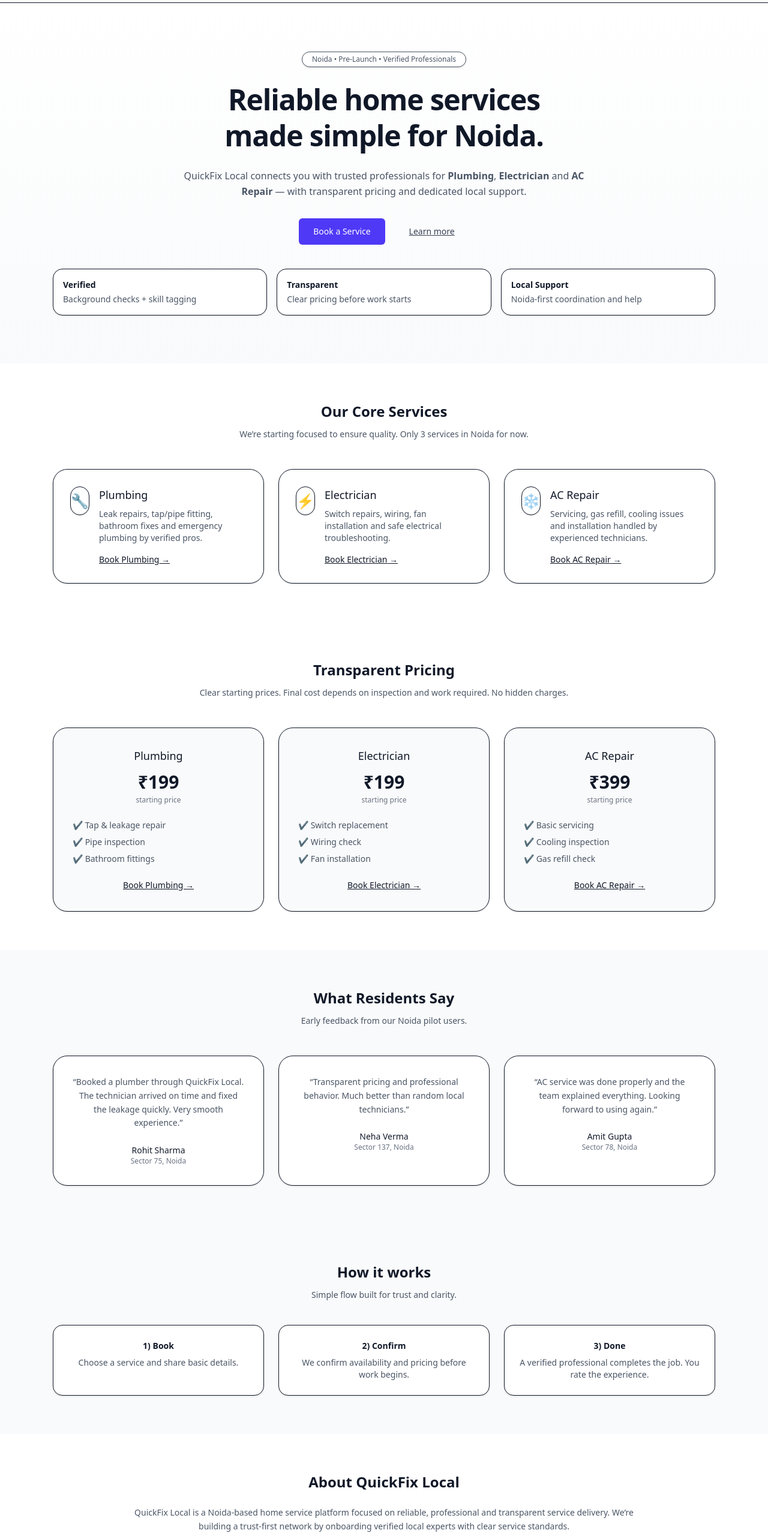
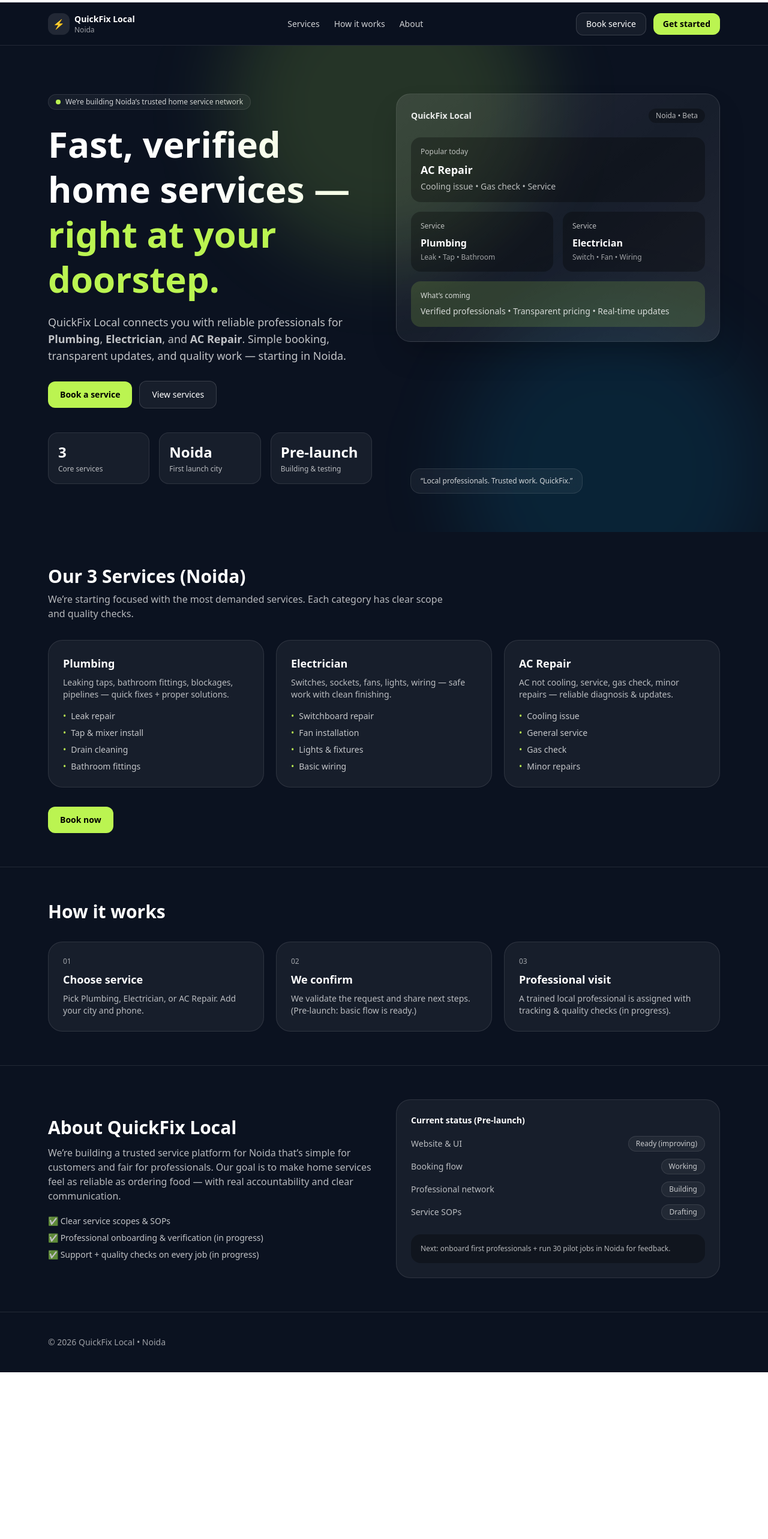
Before and after one commit to adarsh39565-hue/quickfixlocal, a Next.js app: page / in a window 1280 px wide. Shown: the part 60-2626 px from the top of the page at 60% size. After the commit the page ends 2348 px from the top, so only its background shows below. Built offline with nearby package versions, Linux system fonts and the light colour scheme.

Commit message:
Update page.tsx

```diff
--- a/app/page.tsx
+++ b/app/page.tsx
@@ -1,308 +1,301 @@
 import Link from "next/link";
-import { Button } from "../components/ui/button";
-import { Card } from "../components/ui/card";
 
-const ServiceIcon = ({ label }: { label: string }) => {
-  const icon =
-    label === "Plumbing" ? "🔧" : label === "Electrician" ? "⚡" : "❄️";
+export default function HomePage() {
   return (
-    <div className="flex h-12 w-12 items-center justify-center rounded-2xl border bg-white text-2xl shadow-sm">
-      {icon}
+    <main className="min-h-screen bg-[#0B1220] text-white">
+      {/* Top Nav */}
+      <header className="sticky top-0 z-50 border-b border-white/10 bg-[#0B1220]/70 backdrop-blur">
+        <div className="mx-auto flex max-w-6xl items-center justify-between px-4 py-4">
+          <Link href="/" className="flex items-center gap-2">
+            <span className="inline-flex h-9 w-9 items-center justify-center rounded-xl bg-white/10">
+              ⚡
+            </span>
+            <div className="leading-tight">
+              <div className="text-sm font-semibold">QuickFix Local</div>
+              <div className="text-xs text-white/60">Noida</div>
             </div>
-  );
-};
+          </Link>
 
-export default function Home() {
-  return (
-    <div className="bg-white text-gray-900">
-      {/* HERO */}
-      <section className="relative overflow-hidden bg-gradient-to-b from-white to-gray-50">
-        <div className="mx-auto max-w-6xl px-6 py-20 text-center">
-          <p className="inline-flex rounded-full border bg-white px-4 py-1 text-xs text-gray-600 shadow-sm">
-            Noida • Pre-Launch • Verified Professionals
+          <nav className="hidden items-center gap-6 text-sm text-white/80 md:flex">
+            <a href="#services" className="hover:text-white">Services</a>
+            <a href="#how" className="hover:text-white">How it works</a>
+            <a href="#about" className="hover:text-white">About</a>
+          </nav>
+
+          <div className="flex items-center gap-3">
+            <Link
+              href="/book"
+              className="rounded-xl border border-white/15 bg-white/5 px-4 py-2 text-sm hover:bg-white/10"
+            >
+              Book service
+            </Link>
+            <Link
+              href="/get-started"
+              className="rounded-xl bg-lime-300 px-4 py-2 text-sm font-semibold text-black hover:bg-lime-200"
+            >
+              Get started
+            </Link>
+          </div>
+        </div>
+      </header>
+
+      {/* Hero */}
+      <section className="relative overflow-hidden">
+        {/* glow */}
+        <div className="pointer-events-none absolute -top-40 left-1/2 h-[520px] w-[520px] -translate-x-1/2 rounded-full bg-lime-300/15 blur-3xl" />
+        <div className="pointer-events-none absolute -bottom-40 right-0 h-[520px] w-[520px] rounded-full bg-sky-400/10 blur-3xl" />
+
+        <div className="mx-auto grid max-w-6xl gap-10 px-4 py-14 md:grid-cols-2 md:py-20">
+          {/* Left */}
+          <div>
+            <p className="inline-flex items-center gap-2 rounded-full border border-white/10 bg-white/5 px-3 py-1 text-xs text-white/80">
+              <span className="h-2 w-2 rounded-full bg-lime-300" />
+              We’re building Noida’s trusted home service network
             </p>
 
-          <h1 className="mt-6 text-4xl md:text-5xl font-semibold leading-tight tracking-tight">
-            Reliable home services <br /> made simple for Noida.
+            <h1 className="mt-5 text-4xl font-extrabold leading-tight md:text-6xl">
+              Fast, verified home services —
+              <span className="text-lime-300"> right at your doorstep.</span>
             </h1>
 
-          <p className="mt-6 mx-auto max-w-2xl text-sm md:text-base text-gray-600 leading-relaxed">
-            QuickFix Local connects you with trusted professionals for{" "}
-            <b>Plumbing</b>, <b>Electrician</b> and <b>AC Repair</b> — with
-            transparent pricing and dedicated local support.
+            <p className="mt-5 max-w-xl text-base text-white/75 md:text-lg">
+              QuickFix Local connects you with reliable professionals for
+              <b> Plumbing</b>, <b> Electrician</b>, and <b> AC Repair</b>.
+              Simple booking, transparent updates, and quality work — starting in Noida.
             </p>
 
-          <div className="mt-8 flex justify-center gap-4">
-            <Link href="/book">
-              <Button className="px-6 py-3">Book a Service</Button>
+            <div className="mt-7 flex flex-wrap items-center gap-3">
+              <Link
+                href="/book"
+                className="rounded-xl bg-lime-300 px-5 py-3 text-sm font-semibold text-black hover:bg-lime-200"
+              >
+                Book a service
               </Link>
-
               <a
-              href="#about"
-              className="px-6 py-3 text-sm text-gray-700 underline"
+                href="#services"
+                className="rounded-xl border border-white/15 bg-white/5 px-5 py-3 text-sm hover:bg-white/10"
               >
-              Learn more
+                View services
               </a>
             </div>
 
-          <div className="mt-10 grid grid-cols-1 gap-4 sm:grid-cols-3">
-            <div className="rounded-2xl border bg-white p-4 text-left shadow-sm">
-              <div className="text-sm font-semibold">Verified</div>
-              <div className="mt-1 text-sm text-gray-600">
-                Background checks + skill tagging
+            {/* Stats */}
+            <div className="mt-10 grid grid-cols-3 gap-4">
+              <div className="rounded-2xl border border-white/10 bg-white/5 p-4">
+                <div className="text-2xl font-bold">3</div>
+                <div className="mt-1 text-xs text-white/70">Core services</div>
+              </div>
+              <div className="rounded-2xl border border-white/10 bg-white/5 p-4">
+                <div className="text-2xl font-bold">Noida</div>
+                <div className="mt-1 text-xs text-white/70">First launch city</div>
+              </div>
+              <div className="rounded-2xl border border-white/10 bg-white/5 p-4">
+                <div className="text-2xl font-bold">Pre-launch</div>
+                <div className="mt-1 text-xs text-white/70">Building & testing</div>
               </div>
             </div>
-            <div className="rounded-2xl border bg-white p-4 text-left shadow-sm">
-              <div className="text-sm font-semibold">Transparent</div>
-              <div className="mt-1 text-sm text-gray-600">
-                Clear pricing before work starts
+          </div>
+
+          {/* Right - Visual Card (like your reference) */}
+          <div className="relative">
+            <div className="rounded-3xl border border-white/10 bg-gradient-to-br from-white/10 via-white/5 to-white/10 p-6 shadow-2xl">
+              <div className="flex items-center justify-between">
+                <div className="text-sm font-semibold text-white/90">QuickFix Local</div>
+                <div className="rounded-full bg-black/30 px-3 py-1 text-xs text-white/70">
+                  Noida • Beta
                 </div>
               </div>
-            <div className="rounded-2xl border bg-white p-4 text-left shadow-sm">
-              <div className="text-sm font-semibold">Local Support</div>
-              <div className="mt-1 text-sm text-gray-600">
-                Noida-first coordination and help
+
+              <div className="mt-6 grid gap-4">
+                <div className="rounded-2xl bg-black/30 p-4">
+                  <div className="text-xs text-white/70">Popular today</div>
+                  <div className="mt-2 text-lg font-semibold">AC Repair</div>
+                  <div className="mt-1 text-sm text-white/70">
+                    Cooling issue • Gas check • Service
+                  </div>
+                </div>
+
+                <div className="grid grid-cols-2 gap-4">
+                  <div className="rounded-2xl bg-black/30 p-4">
+                    <div className="text-xs text-white/70">Service</div>
+                    <div className="mt-2 font-semibold">Plumbing</div>
+                    <div className="mt-1 text-xs text-white/60">
+                      Leak • Tap • Bathroom
+                    </div>
+                  </div>
+                  <div className="rounded-2xl bg-black/30 p-4">
+                    <div className="text-xs text-white/70">Service</div>
+                    <div className="mt-2 font-semibold">Electrician</div>
+                    <div className="mt-1 text-xs text-white/60">
+                      Switch • Fan • Wiring
+                    </div>
+                  </div>
+                </div>
+
+                <div className="rounded-2xl bg-lime-300/15 p-4">
+                  <div className="text-xs text-white/80">What’s coming</div>
+                  <div className="mt-2 text-sm text-white/80">
+                    Verified professionals • Transparent pricing • Real-time updates
+                  </div>
+                </div>
+              </div>
+            </div>
+
+            {/* little badge */}
+            <div className="absolute -bottom-4 left-6 rounded-2xl border border-white/10 bg-white/5 px-4 py-3 text-xs text-white/80 backdrop-blur">
+              “Local professionals. Trusted work. QuickFix.”
+            </div>
+          </div>
+        </div>
+      </section>
+
+      {/* Services */}
+      <section id="services" className="mx-auto max-w-6xl px-4 py-14">
+        <h2 className="text-2xl font-bold md:text-3xl">Our 3 Services (Noida)</h2>
+        <p className="mt-2 max-w-2xl text-white/70">
+          We’re starting focused with the most demanded services. Each category has clear scope and quality checks.
+        </p>
+
+        <div className="mt-8 grid gap-5 md:grid-cols-3">
+          <ServiceCard
+            title="Plumbing"
+            desc="Leaking taps, bathroom fittings, blockages, pipelines — quick fixes + proper solutions."
+            points={["Leak repair", "Tap & mixer install", "Drain cleaning", "Bathroom fittings"]}
+          />
+          <ServiceCard
+            title="Electrician"
+            desc="Switches, sockets, fans, lights, wiring — safe work with clean finishing."
+            points={["Switchboard repair", "Fan installation", "Lights & fixtures", "Basic wiring"]}
+          />
+          <ServiceCard
+            title="AC Repair"
+            desc="AC not cooling, service, gas check, minor repairs — reliable diagnosis & updates."
+            points={["Cooling issue", "General service", "Gas check", "Minor repairs"]}
+          />
+        </div>
+
+        <div className="mt-8">
+          <Link
+            href="/book"
+            className="inline-flex rounded-xl bg-lime-300 px-5 py-3 text-sm font-semibold text-black hover:bg-lime-200"
+          >
+            Book now
+          </Link>
+        </div>
+      </section>
+
+      {/* How it works */}
+      <section id="how" className="border-t border-white/10">
+        <div className="mx-auto max-w-6xl px-4 py-14">
+          <h2 className="text-2xl font-bold md:text-3xl">How it works</h2>
+
+          <div className="mt-8 grid gap-5 md:grid-cols-3">
+            <StepCard
+              n="01"
+              title="Choose service"
+              desc="Pick Plumbing, Electrician, or AC Repair. Add your city and phone."
+            />
+            <StepCard
+              n="02"
+              title="We confirm"
+              desc="We validate the request and share next steps. (Pre-launch: basic flow is ready.)"
+            />
+            <StepCard
+              n="03"
+              title="Professional visit"
+              desc="A trained local professional is assigned with tracking & quality checks (in progress)."
+            />
+          </div>
+        </div>
+      </section>
+
+      {/* About */}
+      <section id="about" className="border-t border-white/10">
+        <div className="mx-auto max-w-6xl px-4 py-14">
+          <div className="grid gap-10 md:grid-cols-2 md:items-center">
+            <div>
+              <h2 className="text-2xl font-bold md:text-3xl">About QuickFix Local</h2>
+              <p className="mt-3 text-white/70">
+                We’re building a trusted service platform for Noida that’s simple for customers
+                and fair for professionals. Our goal is to make home services feel as reliable as ordering food —
+                with real accountability and clear communication.
+              </p>
+              <ul className="mt-5 space-y-2 text-sm text-white/75">
+                <li>✅ Clear service scopes & SOPs</li>
+                <li>✅ Professional onboarding & verification (in progress)</li>
+                <li>✅ Support + quality checks on every job (in progress)</li>
+              </ul>
+            </div>
+
+            <div className="rounded-3xl border border-white/10 bg-white/5 p-6">
+              <div className="text-sm font-semibold">Current status (Pre-launch)</div>
+              <div className="mt-4 space-y-3 text-sm text-white/75">
+                <StatusRow label="Website & UI" value="Ready (improving)" />
+                <StatusRow label="Booking flow" value="Working" />
+                <StatusRow label="Professional network" value="Building" />
+                <StatusRow label="Service SOPs" value="Drafting" />
+              </div>
+
+              <div className="mt-6 rounded-2xl bg-black/30 p-4 text-xs text-white/70">
+                Next: onboard first professionals + run 30 pilot jobs in Noida for feedback.
               </div>
             </div>
           </div>
         </div>
       </section>
 
-      {/* SERVICES */}
-      <section className="py-16">
-        <div className="mx-auto max-w-6xl px-6">
-          <h2 className="text-center text-2xl font-semibold">
-            Our Core Services
-          </h2>
-          <p className="mx-auto mt-3 max-w-2xl text-center text-sm text-gray-600">
-            We’re starting focused to ensure quality. Only 3 services in Noida
-            for now.
-          </p>
-
-          <div className="mt-12 grid gap-6 md:grid-cols-3">
-            {[
-              {
-                title: "Plumbing",
-                desc: "Leak repairs, tap/pipe fitting, bathroom fixes and emergency plumbing by verified pros.",
-              },
-              {
-                title: "Electrician",
-                desc: "Switch repairs, wiring, fan installation and safe electrical troubleshooting.",
-              },
-              {
-                title: "AC Repair",
-                desc: "Servicing, gas refill, cooling issues and installation handled by experienced technicians.",
-              },
-            ].map((s) => (
-              <Card
-                key={s.title}
-                className="rounded-3xl border bg-white p-7 shadow-sm transition hover:-translate-y-1 hover:shadow-md"
-              >
-                <div className="flex items-start gap-4">
-                  <ServiceIcon label={s.title} />
-                  <div>
-                    <h3 className="text-lg font-medium">{s.title}</h3>
-                    <p className="mt-2 text-sm text-gray-600">{s.desc}</p>
-                    <Link
-                      className="mt-4 inline-block text-sm underline"
-                      href="/book"
-                    >
-                      Book {s.title} →
-                    </Link>
-                  </div>
-                </div>
-              </Card>
-            ))}
-          </div>
-        </div>
-      </section>
-
-      {/* PRICING PREVIEW */}
-      <section className="bg-white py-16">
-        <div className="mx-auto max-w-6xl px-6 text-center">
-          <h2 className="text-2xl font-semibold">Transparent Pricing</h2>
-
-          <p className="mt-3 text-sm text-gray-600 max-w-2xl mx-auto">
-            Clear starting prices. Final cost depends on inspection and work
-            required. No hidden charges.
-          </p>
-
-          <div className="mt-12 grid gap-6 md:grid-cols-3">
-            <div className="rounded-3xl border bg-gray-50 p-8 shadow-sm hover:shadow-md transition">
-              <h3 className="text-lg font-medium">Plumbing</h3>
-              <p className="mt-3 text-3xl font-semibold">₹199</p>
-              <p className="mt-1 text-xs text-gray-500">starting price</p>
-
-              <ul className="mt-6 text-sm text-gray-600 space-y-2 text-left">
-                <li>✔ Tap & leakage repair</li>
-                <li>✔ Pipe inspection</li>
-                <li>✔ Bathroom fittings</li>
-              </ul>
-
-              <Link
-                href="/book"
-                className="mt-6 inline-block text-sm underline"
-              >
-                Book Plumbing →
-              </Link>
-            </div>
-
-            <div className="rounded-3xl border bg-gray-50 p-8 shadow-sm hover:shadow-md transition">
-              <h3 className="text-lg font-medium">Electrician</h3>
-              <p className="mt-3 text-3xl font-semibold">₹199</p>
-              <p className="mt-1 text-xs text-gray-500">starting price</p>
-
-              <ul className="mt-6 text-sm text-gray-600 space-y-2 text-left">
-                <li>✔ Switch replacement</li>
-                <li>✔ Wiring check</li>
-                <li>✔ Fan installation</li>
-              </ul>
-
-              <Link
-                href="/book"
-                className="mt-6 inline-block text-sm underline"
-              >
-                Book Electrician →
-              </Link>
-            </div>
-
-            <div className="rounded-3xl border bg-gray-50 p-8 shadow-sm hover:shadow-md transition">
-              <h3 className="text-lg font-medium">AC Repair</h3>
-              <p className="mt-3 text-3xl font-semibold">₹399</p>
-              <p className="mt-1 text-xs text-gray-500">starting price</p>
-
-              <ul className="mt-6 text-sm text-gray-600 space-y-2 text-left">
-                <li>✔ Basic servicing</li>
-                <li>✔ Cooling inspection</li>
-                <li>✔ Gas refill check</li>
-              </ul>
-
-              <Link href="/book" className="mt-6 inline-block text-sm underline">
-                Book AC Repair →
-              </Link>
-            </div>
-          </div>
-        </div>
-      </section>
-
-      {/* TESTIMONIALS */}
-      <section className="bg-gray-50 py-16">
-        <div className="mx-auto max-w-6xl px-6 text-center">
-          <h2 className="text-2xl font-semibold">What Residents Say</h2>
-
-          <p className="mt-3 text-sm text-gray-600 max-w-2xl mx-auto">
-            Early feedback from our Noida pilot users.
-          </p>
-
-          <div className="mt-12 grid gap-6 md:grid-cols-3">
-            <div className="rounded-3xl border bg-white p-8 shadow-sm">
-              <p className="text-sm text-gray-600 leading-relaxed">
-                “Booked a plumber through QuickFix Local. The technician arrived
-                on time and fixed the leakage quickly. Very smooth experience.”
-              </p>
-              <div className="mt-6">
-                <p className="text-sm font-medium text-gray-900">Rohit Sharma</p>
-                <p className="text-xs text-gray-500">Sector 75, Noida</p>
-              </div>
-            </div>
-
-            <div className="rounded-3xl border bg-white p-8 shadow-sm">
-              <p className="text-sm text-gray-600 leading-relaxed">
-                “Transparent pricing and professional behavior. Much better than
-                random local technicians.”
-              </p>
-              <div className="mt-6">
-                <p className="text-sm font-medium text-gray-900">Neha Verma</p>
-                <p className="text-xs text-gray-500">Sector 137, Noida</p>
-              </div>
-            </div>
-
-            <div className="rounded-3xl border bg-white p-8 shadow-sm">
-              <p className="text-sm text-gray-600 leading-relaxed">
-                “AC service was done properly and the team explained everything.
-                Looking forward to using again.”
-              </p>
-              <div className="mt-6">
-                <p className="text-sm font-medium text-gray-900">Amit Gupta</p>
-                <p className="text-xs text-gray-500">Sector 78, Noida</p>
-              </div>
-            </div>
-          </div>
-        </div>
-      </section>
-
-      {/* HOW IT WORKS */}
-      <section className="bg-gray-50 py-16">
-        <div className="mx-auto max-w-6xl px-6 text-center">
-          <h2 className="text-2xl font-semibold">How it works</h2>
-          <p className="mx-auto mt-3 max-w-2xl text-sm text-gray-600">
-            Simple flow built for trust and clarity.
-          </p>
-
-          <div className="mt-10 grid gap-6 md:grid-cols-3">
-            <div className="rounded-2xl border bg-white p-6 shadow-sm">
-              <div className="text-sm font-semibold">1) Book</div>
-              <p className="mt-2 text-sm text-gray-600">
-                Choose a service and share basic details.
-              </p>
-            </div>
-            <div className="rounded-2xl border bg-white p-6 shadow-sm">
-              <div className="text-sm font-semibold">2) Confirm</div>
-              <p className="mt-2 text-sm text-gray-600">
-                We confirm availability and pricing before work begins.
-              </p>
-            </div>
-            <div className="rounded-2xl border bg-white p-6 shadow-sm">
-              <div className="text-sm font-semibold">3) Done</div>
-              <p className="mt-2 text-sm text-gray-600">
-                A verified professional completes the job. You rate the
-                experience.
-              </p>
-            </div>
-          </div>
-        </div>
-      </section>
-
-      {/* ABOUT */}
-      <section id="about" className="py-16">
-        <div className="mx-auto max-w-4xl px-6 text-center">
-          <h2 className="text-2xl font-semibold">About QuickFix Local</h2>
-          <p className="mt-6 text-sm leading-relaxed text-gray-600">
-            QuickFix Local is a Noida-based home service platform focused on
-            reliable, professional and transparent service delivery. We’re
-            building a trust-first network by onboarding verified local experts
-            with clear service standards.
-          </p>
-          <p className="mt-4 text-sm leading-relaxed text-gray-600">
-            We are currently <b>pre-launch</b>. Our first goal is to deliver an
-            excellent experience in Noida before expanding to more categories
-            and areas.
-          </p>
-        </div>
-      </section>
-
-      {/* CTA */}
-      <section className="bg-gray-50 py-16">
-        <div className="mx-auto max-w-6xl px-6 text-center">
-          <h2 className="text-2xl font-semibold">
-            Ready to book a trusted professional?
-          </h2>
-          <p className="mx-auto mt-3 max-w-2xl text-sm text-gray-600">
-            Share your request and we’ll confirm the next available expert.
-          </p>
-          <div className="mt-6">
-            <Link href="/book">
-              <Button className="px-6 py-3">Book Now</Button>
-            </Link>
-          </div>
-        </div>
-      </section>
-
-      <footer className="border-t py-10">
-        <div className="mx-auto max-w-6xl px-6 text-center text-sm text-gray-600">
+      {/* Footer */}
+      <footer className="border-t border-white/10">
+        <div className="mx-auto max-w-6xl px-4 py-10 text-sm text-white/60">
           © {new Date().getFullYear()} QuickFix Local • Noida
         </div>
       </footer>
+    </main>
+  );
+}
+
+function ServiceCard({
+  title,
+  desc,
+  points,
+}: {
+  title: string;
+  desc: string;
+  points: string[];
+}) {
+  return (
+    <div className="rounded-3xl border border-white/10 bg-white/5 p-6">
+      <div className="text-lg font-semibold">{title}</div>
+      <p className="mt-2 text-sm text-white/70">{desc}</p>
+      <ul className="mt-4 space-y-2 text-sm text-white/75">
+        {points.map((p) => (
+          <li key={p} className="flex gap-2">
+            <span className="text-lime-300">•</span>
+            <span>{p}</span>
+          </li>
+        ))}
+      </ul>
     </div>
   );
 }
+
+function StepCard({ n, title, desc }: { n: string; title: string; desc: string }) {
+  return (
+    <div className="rounded-3xl border border-white/10 bg-white/5 p-6">
+      <div className="text-xs text-white/60">{n}</div>
+      <div className="mt-2 text-lg font-semibold">{title}</div>
+      <p className="mt-2 text-sm text-white/70">{desc}</p>
+    </div>
+  );
+}
+
+function StatusRow({ label, value }: { label: string; value: string }) {
+  return (
+    <div className="flex items-center justify-between gap-4">
+      <div className="text-white/70">{label}</div>
+      <div className="rounded-full border border-white/10 bg-white/5 px-3 py-1 text-xs">
+        {value}
+      </div>
+    </div>
+  );
+}
```
Lines whose indentation alone changed are shown as unchanged.
